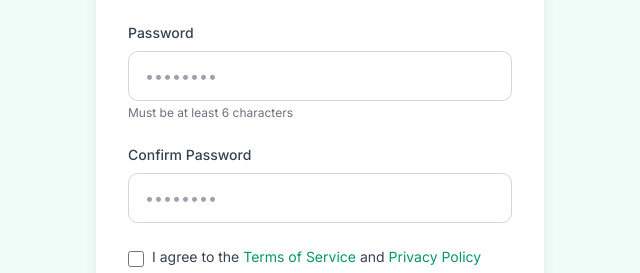
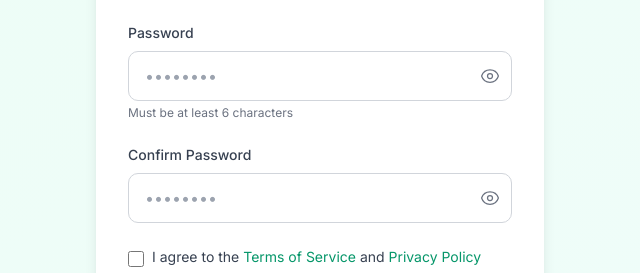
Before and after one commit to Desire-2/1000-hills-solicitors, a Next.js app in the folder frontend/: page /register in a window 1280 px wide. Shown: the part 465-738 px from the top of the page, without its empty margins (320-960 px from the left). Built offline with nearby package versions, Linux system fonts and the light colour scheme; no server answers.

Commit message:
Update auth forms and backend routes

```diff
--- a/frontend/src/components/auth/LoginForm.tsx
+++ b/frontend/src/components/auth/LoginForm.tsx
@@ -9,6 +9,7 @@
 export default function LoginForm() {
   const [email, setEmail] = useState('');
   const [password, setPassword] = useState('');
+  const [showPassword, setShowPassword] = useState(false);
   const [error, setError] = useState('');
   const [loading, setLoading] = useState(false);
   const { login, user } = useAuth();
@@ -81,16 +82,35 @@
             <label htmlFor="password" className="block text-sm font-medium text-gray-700 mb-2">
               Password
             </label>
+            <div className="relative">
               <input
                 id="password"
-              type="password"
+                type={showPassword ? "text" : "password"}
                 value={password}
                 onChange={(e) => setPassword(e.target.value)}
                 required
-              className="w-full px-4 py-3 border border-gray-300 rounded-md focus:ring-2 focus:ring-emerald-500 focus:border-transparent transition-colors"
+                className="w-full px-4 py-3 pr-12 border border-gray-300 rounded-md focus:ring-2 focus:ring-emerald-500 focus:border-transparent transition-colors"
                 placeholder="••••••••"
                 disabled={loading}
               />
+              <button
+                type="button"
+                onClick={() => setShowPassword(!showPassword)}
+                className="absolute right-3 top-1/2 -translate-y-1/2 text-gray-500 hover:text-gray-700 focus:outline-none"
+                disabled={loading}
+              >
+                {showPassword ? (
+                  <svg xmlns="http://www.w3.org/2000/svg" fill="none" viewBox="0 0 24 24" strokeWidth={1.5} stroke="currentColor" className="w-5 h-5">
+                    <path strokeLinecap="round" strokeLinejoin="round" d="M3.98 8.223A10.477 10.477 0 001.934 12C3.226 16.338 7.244 19.5 12 19.5c.993 0 1.953-.138 2.863-.395M6.228 6.228A10.45 10.45 0 0112 4.5c4.756 0 8.773 3.162 10.065 7.498a10.523 10.523 0 01-4.293 5.774M6.228 6.228L3 3m3.228 3.228l3.65 3.65m7.894 7.894L21 21m-3.228-3.228l-3.65-3.65m0 0a3 3 0 10-4.243-4.243m4.242 4.242L9.88 9.88" />
+                  </svg>
+                ) : (
+                  <svg xmlns="http://www.w3.org/2000/svg" fill="none" viewBox="0 0 24 24" strokeWidth={1.5} stroke="currentColor" className="w-5 h-5">
+                    <path strokeLinecap="round" strokeLinejoin="round" d="M2.036 12.322a1.012 1.012 0 010-.639C3.423 7.51 7.36 4.5 12 4.5c4.638 0 8.573 3.007 9.963 7.178.07.207.07.431 0 .639C20.577 16.49 16.64 19.5 12 19.5c-4.638 0-8.573-3.007-9.963-7.178z" />
+                    <path strokeLinecap="round" strokeLinejoin="round" d="M15 12a3 3 0 11-6 0 3 3 0 016 0z" />
+                  </svg>
+                )}
+              </button>
+            </div>
           </div>
 
           <div className="flex items-center justify-between">
--- a/frontend/src/components/auth/RegisterForm.tsx
+++ b/frontend/src/components/auth/RegisterForm.tsx
@@ -11,6 +11,8 @@
   const [email, setEmail] = useState('');
   const [password, setPassword] = useState('');
   const [confirmPassword, setConfirmPassword] = useState('');
+  const [showPassword, setShowPassword] = useState(false);
+  const [showConfirmPassword, setShowConfirmPassword] = useState(false);
   const [error, setError] = useState('');
   const [loading, setLoading] = useState(false);
   const { register } = useAuth();
@@ -121,16 +123,35 @@
             <label htmlFor="password" className="block text-sm font-medium text-gray-700 mb-2">
               Password
             </label>
+            <div className="relative">
               <input
                 id="password"
-              type="password"
+                type={showPassword ? "text" : "password"}
                 value={password}
                 onChange={(e) => setPassword(e.target.value)}
                 required
-              className="w-full px-4 py-3 border border-gray-300 rounded-md focus:ring-2 focus:ring-emerald-500 focus:border-transparent transition-colors"
+                className="w-full px-4 py-3 pr-12 border border-gray-300 rounded-md focus:ring-2 focus:ring-emerald-500 focus:border-transparent transition-colors"
                 placeholder="••••••••"
                 disabled={loading}
               />
+              <button
+                type="button"
+                onClick={() => setShowPassword(!showPassword)}
+                className="absolute right-3 top-1/2 -translate-y-1/2 text-gray-500 hover:text-gray-700 focus:outline-none"
+                disabled={loading}
+              >
+                {showPassword ? (
+                  <svg xmlns="http://www.w3.org/2000/svg" fill="none" viewBox="0 0 24 24" strokeWidth={1.5} stroke="currentColor" className="w-5 h-5">
+                    <path strokeLinecap="round" strokeLinejoin="round" d="M3.98 8.223A10.477 10.477 0 001.934 12C3.226 16.338 7.244 19.5 12 19.5c.993 0 1.953-.138 2.863-.395M6.228 6.228A10.45 10.45 0 0112 4.5c4.756 0 8.773 3.162 10.065 7.498a10.523 10.523 0 01-4.293 5.774M6.228 6.228L3 3m3.228 3.228l3.65 3.65m7.894 7.894L21 21m-3.228-3.228l-3.65-3.65m0 0a3 3 0 10-4.243-4.243m4.242 4.242L9.88 9.88" />
+                  </svg>
+                ) : (
+                  <svg xmlns="http://www.w3.org/2000/svg" fill="none" viewBox="0 0 24 24" strokeWidth={1.5} stroke="currentColor" className="w-5 h-5">
+                    <path strokeLinecap="round" strokeLinejoin="round" d="M2.036 12.322a1.012 1.012 0 010-.639C3.423 7.51 7.36 4.5 12 4.5c4.638 0 8.573 3.007 9.963 7.178.07.207.07.431 0 .639C20.577 16.49 16.64 19.5 12 19.5c-4.638 0-8.573-3.007-9.963-7.178z" />
+                    <path strokeLinecap="round" strokeLinejoin="round" d="M15 12a3 3 0 11-6 0 3 3 0 016 0z" />
+                  </svg>
+                )}
+              </button>
+            </div>
             <p className="mt-1 text-xs text-gray-500">Must be at least 6 characters</p>
           </div>
 
@@ -138,16 +159,35 @@
             <label htmlFor="confirmPassword" className="block text-sm font-medium text-gray-700 mb-2">
               Confirm Password
             </label>
+            <div className="relative">
               <input
                 id="confirmPassword"
-              type="password"
+                type={showConfirmPassword ? "text" : "password"}
                 value={confirmPassword}
                 onChange={(e) => setConfirmPassword(e.target.value)}
                 required
-              className="w-full px-4 py-3 border border-gray-300 rounded-md focus:ring-2 focus:ring-emerald-500 focus:border-transparent transition-colors"
+                className="w-full px-4 py-3 pr-12 border border-gray-300 rounded-md focus:ring-2 focus:ring-emerald-500 focus:border-transparent transition-colors"
                 placeholder="••••••••"
                 disabled={loading}
               />
+              <button
+                type="button"
+                onClick={() => setShowConfirmPassword(!showConfirmPassword)}
+                className="absolute right-3 top-1/2 -translate-y-1/2 text-gray-500 hover:text-gray-700 focus:outline-none"
+                disabled={loading}
+              >
+                {showConfirmPassword ? (
+                  <svg xmlns="http://www.w3.org/2000/svg" fill="none" viewBox="0 0 24 24" strokeWidth={1.5} stroke="currentColor" className="w-5 h-5">
+                    <path strokeLinecap="round" strokeLinejoin="round" d="M3.98 8.223A10.477 10.477 0 001.934 12C3.226 16.338 7.244 19.5 12 19.5c.993 0 1.953-.138 2.863-.395M6.228 6.228A10.45 10.45 0 0112 4.5c4.756 0 8.773 3.162 10.065 7.498a10.523 10.523 0 01-4.293 5.774M6.228 6.228L3 3m3.228 3.228l3.65 3.65m7.894 7.894L21 21m-3.228-3.228l-3.65-3.65m0 0a3 3 0 10-4.243-4.243m4.242 4.242L9.88 9.88" />
+                  </svg>
+                ) : (
+                  <svg xmlns="http://www.w3.org/2000/svg" fill="none" viewBox="0 0 24 24" strokeWidth={1.5} stroke="currentColor" className="w-5 h-5">
+                    <path strokeLinecap="round" strokeLinejoin="round" d="M2.036 12.322a1.012 1.012 0 010-.639C3.423 7.51 7.36 4.5 12 4.5c4.638 0 8.573 3.007 9.963 7.178.07.207.07.431 0 .639C20.577 16.49 16.64 19.5 12 19.5c-4.638 0-8.573-3.007-9.963-7.178z" />
+                    <path strokeLinecap="round" strokeLinejoin="round" d="M15 12a3 3 0 11-6 0 3 3 0 016 0z" />
+                  </svg>
+                )}
+              </button>
+            </div>
           </div>
 
           <div className="flex items-start">
```
Lines whose indentation alone changed are shown as unchanged.
